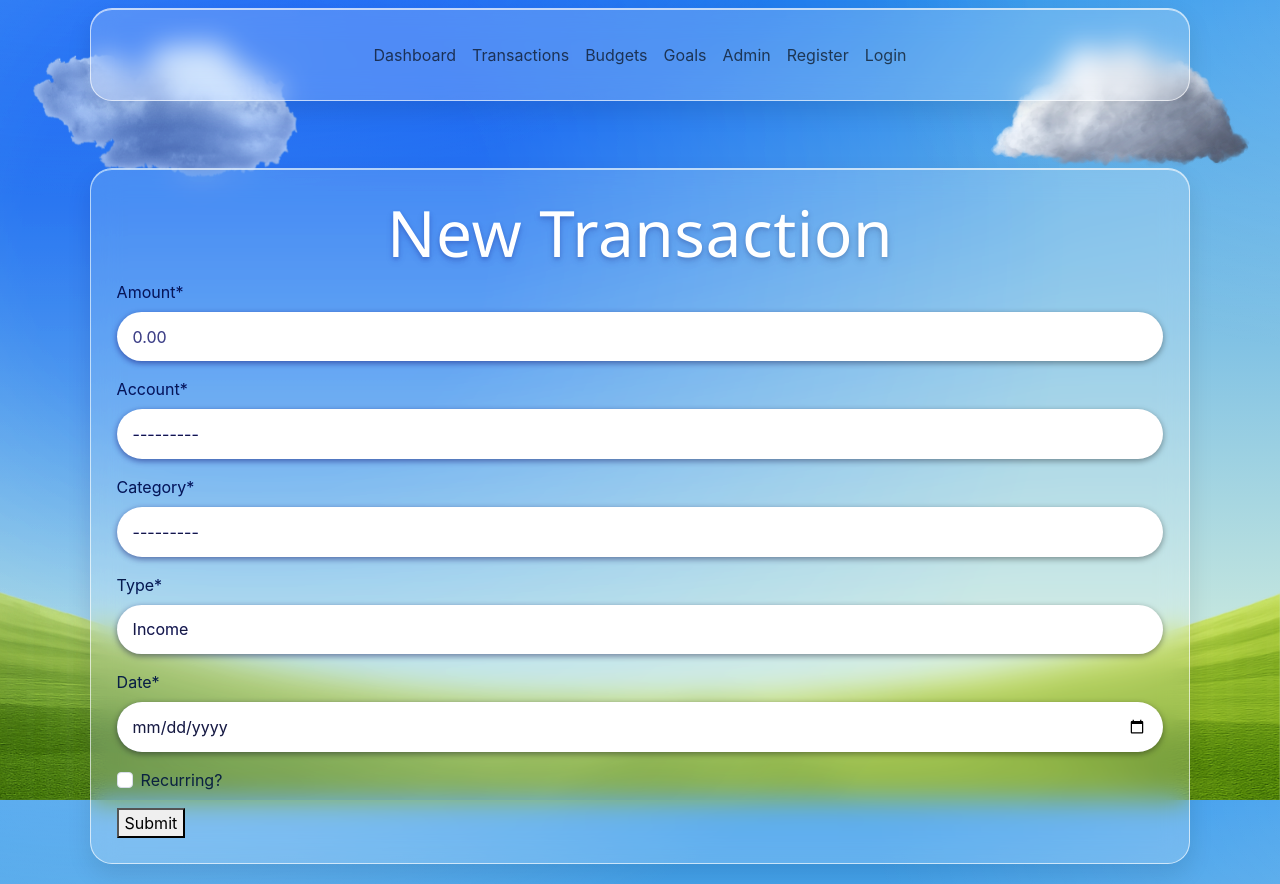
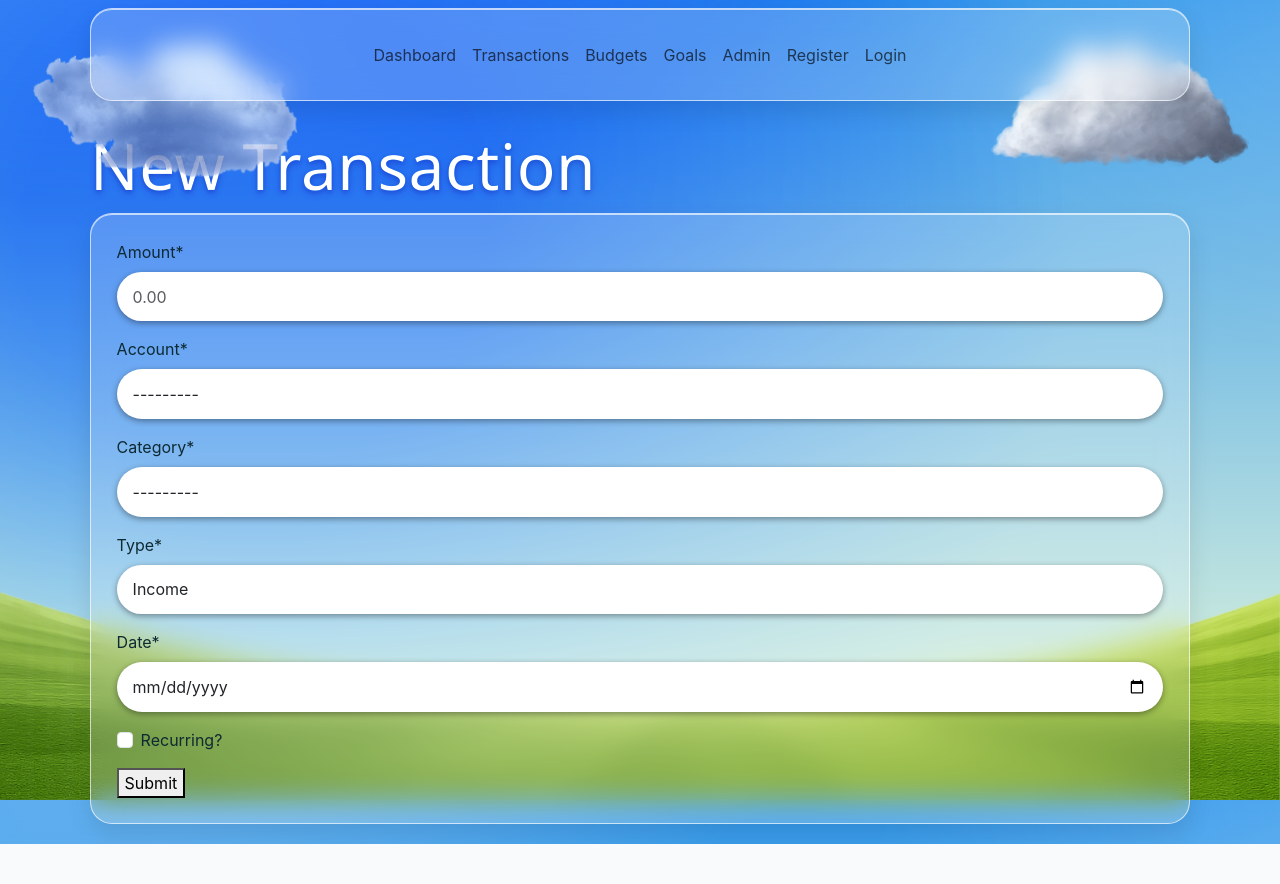
Before and after one commit to PeterCones/Finance-Tracker, a Django app: page /transactions/add/ in a window 1280 px wide. After the commit the page ends 844 px from the top, so only its background shows below. Run offline with Django 4.2, Linux system fonts and the light colour scheme; data that the repository does not hold is empty; parts of the project's set-up code (start-up, migrations or seed data) failed here and were passed over; some libraries are stand-ins or nearby versions.

Commit message:
Refactor transaction templates for improved layout and styling; adjust button hover effects and container dimensions.

```diff
--- a/static/css/style.css
+++ b/static/css/style.css
@@ -208,7 +208,7 @@
   transition: all 0.25s ease-in-out;
 }
 
-.signin-button:hover {
+.signin-button, .transaction-button:hover {
   transform: translateY(-2px) scale(1.02);
   background: linear-gradient(145deg, rgba(0, 230, 190, 0.9), rgba(0, 160, 240, 0.9));
   box-shadow:
@@ -296,7 +296,7 @@ footer{font-size:.9rem; opacity:.8; padding-block:24px}
 
 .transaction {
   margin-top: 5vh;
-  min-height: 68vh;
+  min-height: 60vh;
 }
 
 /* Page Title (e.g., Transactions header) */
@@ -338,11 +338,12 @@ footer{font-size:.9rem; opacity:.8; padding-block:24px}
     0 4px 15px rgba(0, 200, 255, 0.5),
     inset 0 1px 2px rgba(255, 255, 255, 0.6);
 
-  transition: all 0.25s ease-in-out;
+  transition: transform .08s ease;
 }
 
+
 .transaction_wrapper{
-  height: 30vh;
+  height: 25vh;
 }
 
 .filter{
--- a/transactions/templates/new_transaction.html
+++ b/transactions/templates/new_transaction.html
@@ -1,17 +1,13 @@
-{% extends "base.html" %}
-{% load static %}
-{% load crispy_forms_tags %}
-{% block content %}
-<div class="transaction container glass">
-    <div class="row">
-        <div class="col d-flex justify-content-center">
+{% extends "base.html" %} {% load static %} {% load crispy_forms_tags %}
+{%block content %}
+<div class="container row p-0 mt-0">
+  <div class="col d-flex justify-content-between px-0">
     <h3 class="transactions-title">New Transaction</h3>
   </div>
-    </div>
+<div class="transaction container glass mt-0">
   <div class="row">
     <form method="post">
-            {{ TransactionForm | crispy }}
-            {% csrf_token %}
+      {{ TransactionForm | crispy }} {% csrf_token %}
       <button type="submit">Submit</button>
     </form>
   </div>
--- a/transactions/templates/transactions.html
+++ b/transactions/templates/transactions.html
@@ -112,7 +112,7 @@
   <div class="row">
     <div class="col-8">
       <div class="container transaction_wrapper glass">
-        <table class="glass_table">
+        <table>
           <thead>
             <th class="px-3">Date</th>
             <th class="px-3">Account</th>
@@ -151,7 +151,7 @@
     </div>
   </div>
   <div class="row trans_nav">
-    <div class="col-8">
+    <div class="col-8 align-content-center">
       <div class="container mt-auto p-0 glass">
         <div class="row">
           <div class="col-4 text-center align-self-center">
@@ -159,7 +159,7 @@
               Page {{ page_obj.number }} of {{ page_obj.paginator.num_pages}}
             </h4>
           </div>
-          <div class="col-8">
+          <div class="col-8 text-center">
             <nav aria-label="transactions navigation">
               <ul class="pagination mb-0">
                 <li
```
Lines whose indentation alone changed are shown as unchanged.
